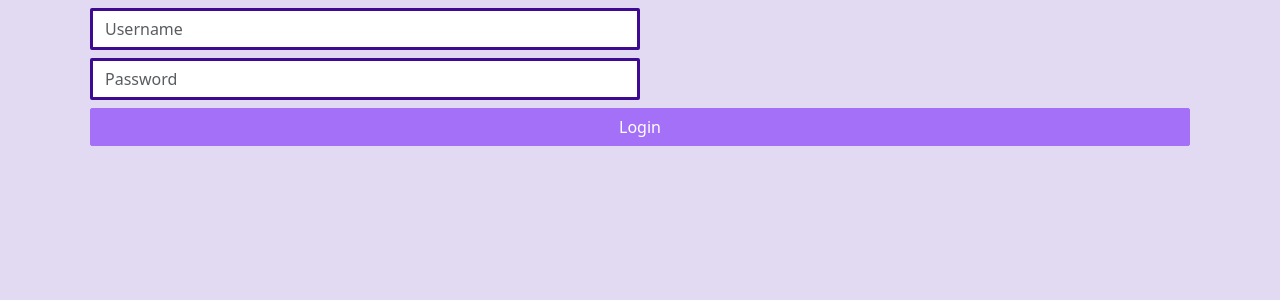
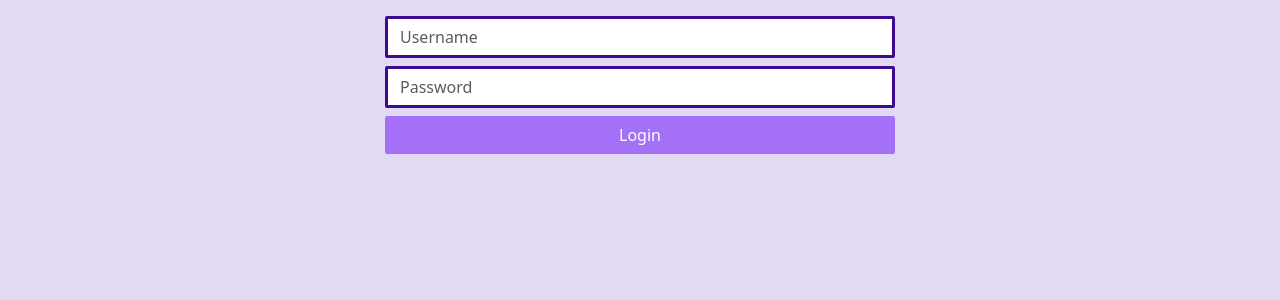
Before and after one commit to tckeijner/flash-cards-react, a React (Vite) app: page /login in a window 1280 px wide. Shown: the top 300 px of the page. Built offline with nearby package versions, Linux system fonts and the light colour scheme.

Commit message:
fix Login css

```diff
--- a/src/Account/Login/Login.tsx
+++ b/src/Account/Login/Login.tsx
@@ -22,28 +22,26 @@
 
   return (
     <Container className={"text-center"}>
-      <Row className={"justify-content-center"}>
+      <Row className={"justify-content-center m-2"}>
+        <Col md={6}>
           <Form onSubmit={handleSubmit} validated={validated}>
             <div className={"m-2"}>
-            <Col md={6}>
               <Form.Group>
                 <Form.Control type={"text"} id={"username"} placeholder={"Username"} required></Form.Control>
                 <Form.Control.Feedback type="invalid">Username is required</Form.Control.Feedback>
               </Form.Group>
-            </Col>
             </div>
             <div className={"m-2"}>
-            <Col md={6}>
               <Form.Group>
                 <Form.Control type={"password"} id={"password"} placeholder={"Password"} required></Form.Control>
                 <Form.Control.Feedback type="invalid">Password is required</Form.Control.Feedback>
               </Form.Group>
-            </Col>
             </div>
             <div className={"m-2"}>
               <Button variant={"primary"} className={"w-100"} type={"submit"}>Login</Button>
             </div>
           </Form>
+        </Col>
       </Row>
     </Container>
   );
```
Also changed, not shown: src/Welcome/Welcome.tsx (+6 -6 lines), src/Welcome/Welcome.scss (deleted). Lines whose indentation alone changed are shown as unchanged.
